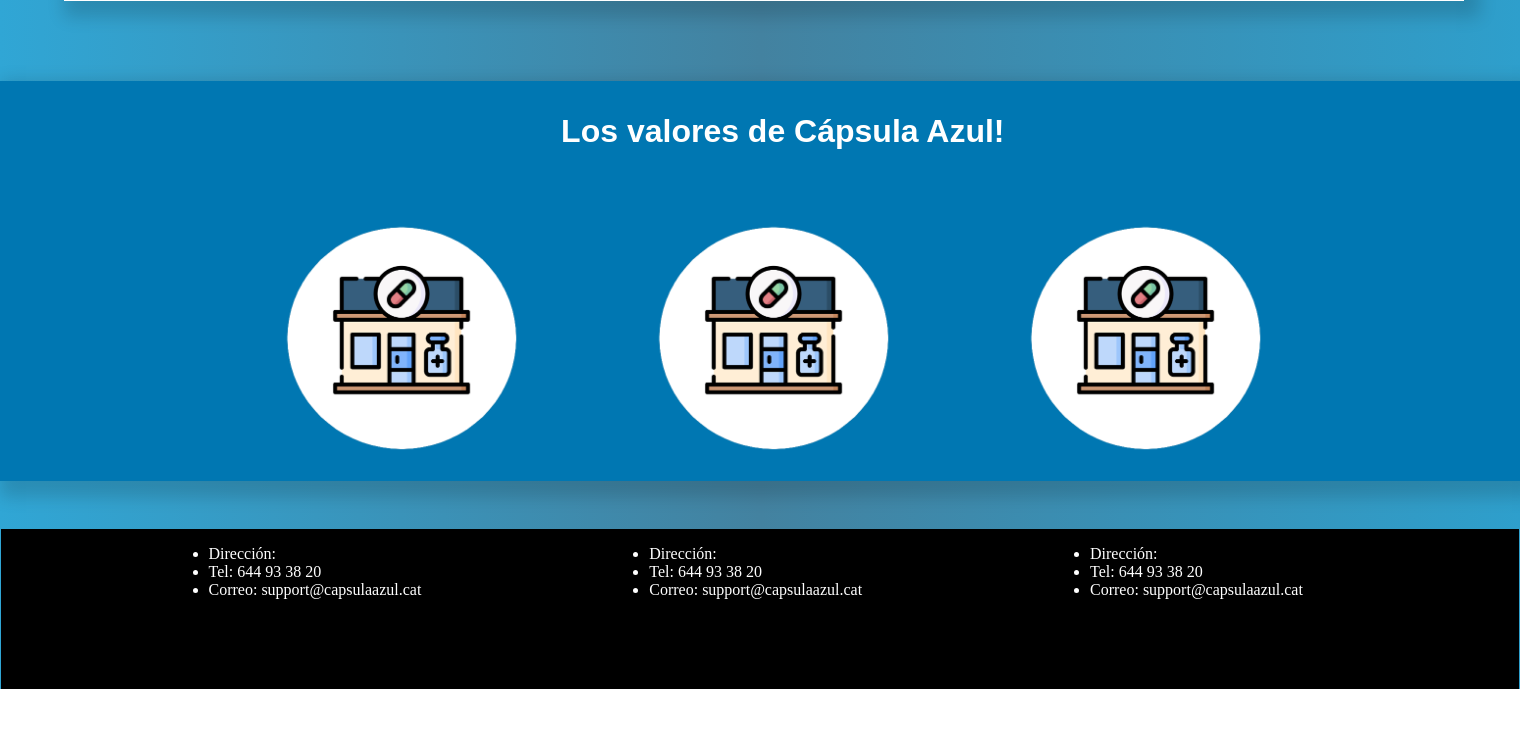
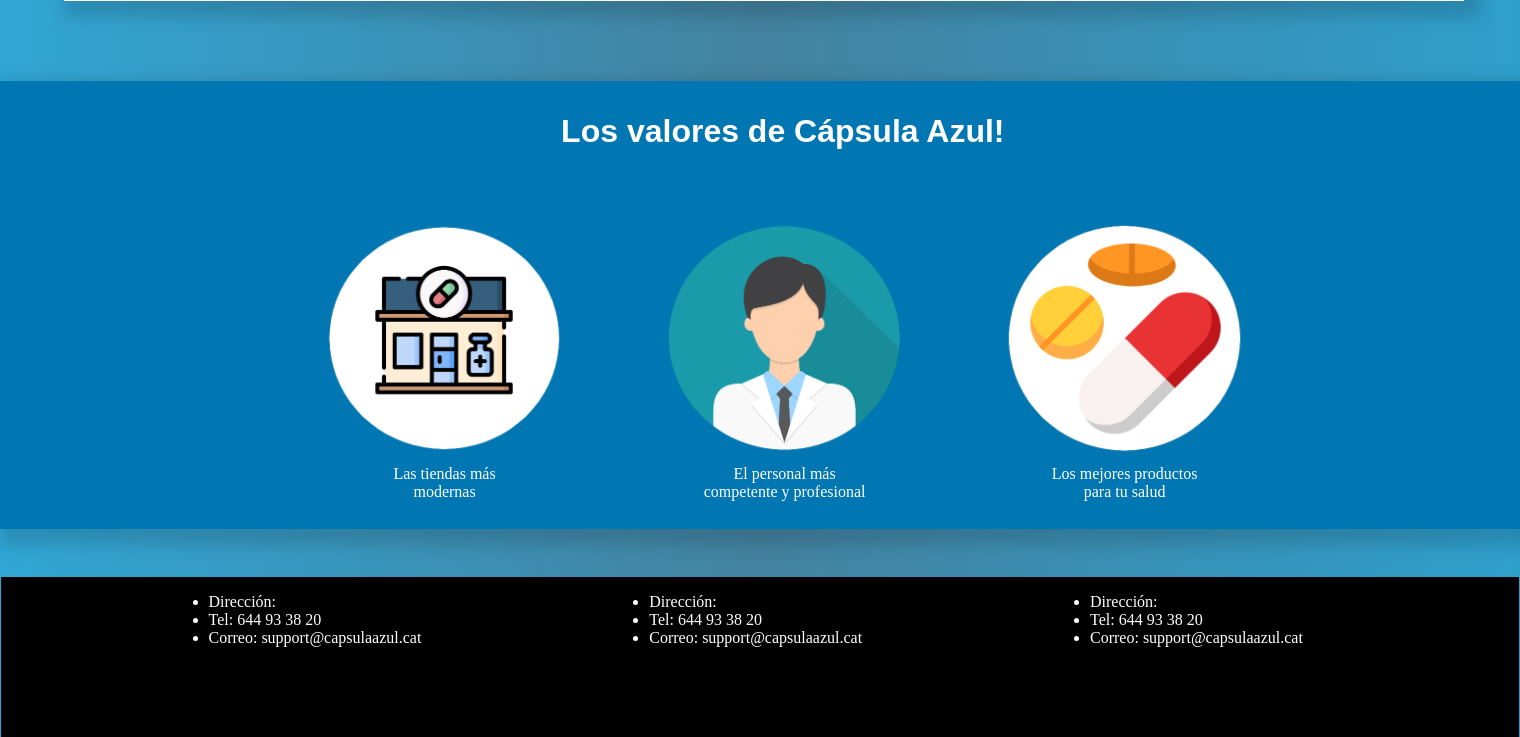
Before and after one commit to DuckMasterMind/CapsulaAzul, a PHP site: page / in a window 1520 px wide. Shown: the part 1038-1775 px from the top of the page. Before the commit the page ends 1727 px from the top, so only its background shows below. Run offline with PHP 8.4, Linux system fonts and the light colour scheme.

Commit message:
Cambios Uwu
HTML Index

```diff
--- a/css/cssIndex.css
+++ b/css/cssIndex.css
@@ -188,7 +189,7 @@
     padding: 0;
     width: 100%;
     background-color: rgb(0, 119, 178);
-    height: 25em;
+    height: 28em;
     margin-top: 5em;
     box-shadow: 8px 8px 16px 8px rgba(0, 0, 0, 0.148);
 }
@@ -207,7 +208,8 @@
     height: 15em;
 }
 td {
-    width: 23em;
+    width: 21em;
+    text-align: center;
 }
 table {
     margin-left: 18%;
--- a/index.html
+++ b/index.html
@@ -64,8 +64,13 @@
             <table>
                 <tr>
                     <td><img class="dividerIcon" src="IconFarm.png"></td>
-                    <td><img class="dividerIcon" src="IconFarm.png"></td>
-                    <td><img class="dividerIcon" src="IconFarm.png"></td>
+                    <td><img class="dividerIcon" src="LOGODoc1-removebg-preview.png"></td>
+                    <td><img class="dividerIcon" src="LOGOMed1-removebg-preview.png"></td>
+                </tr>
+                <tr>
+                    <td><p style="text-align: center; width: 50%;">Las tiendas más modernas</p></td>
+                    <td><p style="text-align: center; width: 50%;">El personal más competente y profesional</p></td>
+                    <td><p style="text-align: center; width: 50%;">Los mejores productos para tu salud</p></td>
                 </tr>
             </table>
         </div>
```
Also changed, not shown: other parts of css/cssIndex.css (+5 -68 lines), LOGODoc1-removebg-preview.png (added), LOGOMed1-removebg-preview.png (added).
